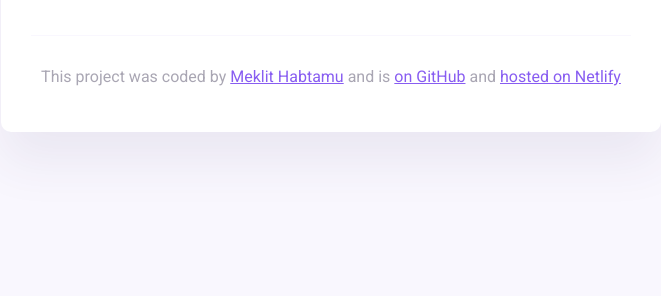
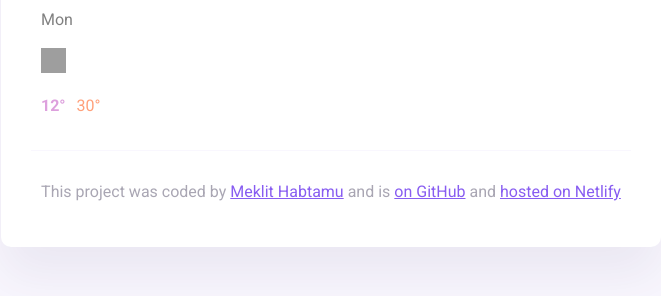
Before and after one commit to meklithab/vanillajs-weather-search-site-with-forecast, a plain HTML site: page index.html in a window 1280 px wide. Shown: the part 328-624 px from the top of the page, without its empty margins (309-970 px from the left). Drawn offline with nearby package versions, Linux system fonts and the light colour scheme; no server answers; grey boxes are pictures that could not be loaded.

Commit message:
Added Forecast Section

```diff
--- a/index.html
+++ b/index.html
@@ -43,13 +43,25 @@
           </div>
           <div class="current-temperature">
             <span class="current-temperature-icon"
-              ><img
-                src=""
-                class="icon" /><img /></span
+              ><img src="" class="icon" /><img /></span
             ><span class="current-temperature-value"
               >24 <sup class="current-temperature-unit">°C</sup></span
             >
           </div>
+        </div>
+
+        <div class="forcast-container">
+
+          <div class="day-row">Mon</div>
+             <br>
+          <div class="icon-row">
+            <img width="25" height="25"
+              src="https://th.bing.com/th/id/OIP.cLyUt7avKniQHjHQJKVQCgHaHa?rs=1&pid=ImgDetMain"
+              alt=""
+            />
+          </div>
+             <br>
+          <div class="min-max"><span class="min">12°</span> <span class="max">30°</span> </div>
         </div>
       </main>
       <footer>
--- a/style.css
+++ b/style.css
@@ -102,6 +102,31 @@ main {
     top: -10px;
 }
 
+.forcast-container
+{
+    margin:5px
+}
+.day-row
+{
+    color:grey;
+    margin-left: 5px;
+}
+.icon-row
+{
+    margin-left: 5px;
+
+}
+.min{
+    color:plum;
+    margin-left:5px;
+    font-weight: bold;
+}
+.max
+{
+    color:lightsalmon;
+    margin-left: 7px;
+
+}
 footer {
     border-top: 1px solid #f9f7fe;
     text-align: center;
```
